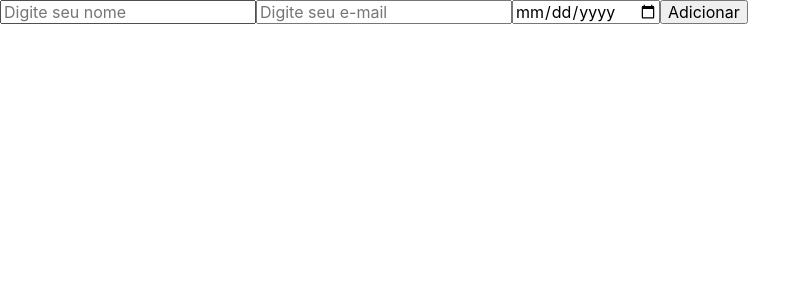
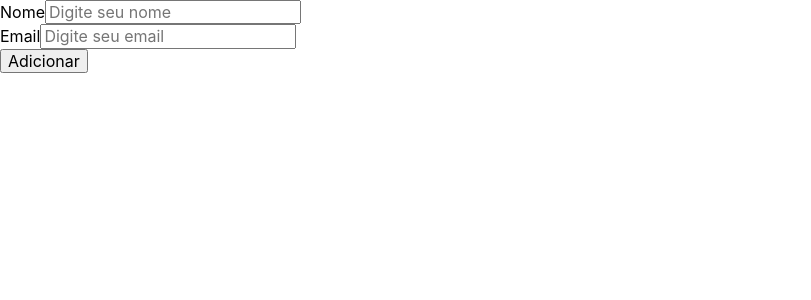
Before and after one commit to brunosabbagmachado/crud-react, a React (Create React App) app: page / in a window 1280 px wide. Shown: the top 300 px of the page, without its empty margins (0-811 px from the left). Built offline with nearby package versions, Linux system fonts and the light colour scheme.

Commit message:
capturadno e escrevendo os dados dos inputs na tela

```diff
--- /dev/null
+++ b/src/App.tsx
@@ -0,0 +1,9 @@
+import Crud from 'pages/Crud';
+
+export default function App() {
+  return (
+    <div>
+      <Crud/>
+    </div>
+  );
+}
--- /dev/null
+++ b/src/components/Botao/index.tsx
@@ -0,0 +1,16 @@
+interface Props {
+  type?: 'button' | 'submit' | 'reset' | undefined,
+  onClick?: () => void,
+  children?: React.ReactNode
+}
+
+export default function Botao({ onClick, type, children }: Props) {
+  return (
+    <button
+      onClick={onClick}
+      type={type}
+    >
+      {children}
+    </button>
+  );
+}
--- /dev/null
+++ b/src/components/Formulario/index.tsx
@@ -0,0 +1,59 @@
+import { useState } from 'react';
+import Botao from 'components/Botao';
+import { IDados } from 'types/dados';
+
+interface Props {
+  setDados: React.Dispatch<React.SetStateAction<IDados[]>>
+}
+
+export default function Formulario({ setDados }: Props) {
+
+  const [nome, setNome] = useState('');
+  const [email, setEmail] = useState('');
+
+  function adicionarTarefa(evento: React.FormEvent<HTMLFormElement>) {
+    evento.preventDefault();
+
+    setDados(dadosAntigos => [...dadosAntigos, {nome, email}]);
+
+    setNome('');
+    setEmail('');
+  }
+
+  return (
+    <main className='conteudo'>
+
+      <div className='principal'>
+        <form className='adicionar' id='novoItem' onSubmit={adicionarTarefa}>
+          <div>
+            <label htmlFor='nome'>Nome</label>
+            <input
+              type='nome'
+              name='nome'
+              id='nome'
+              value={nome}
+              onChange={evento => setNome(evento.target.value)}
+              placeholder='Digite seu nome'
+              required
+            />
+          </div>
+          <div>
+            <label htmlFor="email">Email</label>
+            <input
+              type='email'
+              name='email'
+              id='email'
+              value={email}
+              onChange={evento => setEmail(evento.target.value)}
+              placeholder='Digite seu email'
+              required
+            />
+          </div>
+          <Botao type='submit'>
+            Adicionar
+          </Botao>
+        </form>
+      </div>
+    </main>
+  );
+}
--- /dev/null
+++ b/src/components/Lista/Item/index.tsx
@@ -0,0 +1,8 @@
+export default function Item({ nome, email }: { nome: string, email: string }) {
+  return (
+    <li>
+      <p>{nome}</p>
+      <p>{email}</p>
+    </li>
+  );
+}
--- /dev/null
+++ b/src/components/Lista/index.tsx
@@ -0,0 +1,23 @@
+import {useState} from 'react';
+import { IDados } from 'types/dados';
+import Item from './Item';
+
+interface Props {
+  dados: IDados[];
+}
+
+export default function Lista({dados}: Props) {
+
+  return (
+    <aside>
+      <ul>
+        {dados.map((item, index) => (
+          <Item
+            key={index}
+            {...item}
+          />
+        ))}
+      </ul>
+    </aside>
+  );
+}
--- a/src/index.tsx
+++ b/src/index.tsx
@@ -2,13 +2,13 @@ import React from 'react';
 import ReactDOM from 'react-dom/client';
 import 'normalize.css';
 import './index.css';
-import Crud from './pages/Crud';
+import App from 'App';
 
 const root = ReactDOM.createRoot(
   document.getElementById('root') as HTMLElement
 );
 root.render(
   <React.StrictMode>
-    <Crud />
+    <App />
   </React.StrictMode>
 );
--- a/src/pages/Crud/index.tsx
+++ b/src/pages/Crud/index.tsx
@@ -1,19 +1,16 @@
+import { useState } from 'react';
+import Formulario from 'components/Formulario';
+import { IDados } from 'types/dados';
+import Lista from 'components/Lista';
+
 export default function Crud() {
-    return (
-      <main className='conteudo'>
 
-      <div className="principal">
-        <form className="adicionar" id="novoItem">
-          <input type='text' name='nome' id='nome' placeholder="Digite seu nome" required />
-          <input type='email' name='email' id='email' placeholder="Digite seu e-mail" required />
-          <input type='date' name='nascimento' id='nascimento' required />
-          <input type='submit' value='Adicionar' className='cadastrar' id='cadastrar' />
-        </form>
-      </div>
+  const [dados, setDados] = useState<IDados[]>([]);
 
-      <ul className='lista' id='lista'>
-      </ul>
-
-    </main>
-    );
+  return (
+    <>
+      <Formulario setDados={setDados} />
+      <Lista dados={dados} />
+    </>
+  );
 }
--- /dev/null
+++ b/src/react-app-env.d.ts
@@ -0,0 +1 @@
+/// <reference types="react-scripts" />
--- /dev/null
+++ b/src/types/dados.ts
@@ -0,0 +1,4 @@
+export interface IDados {
+  nome: string,
+  email: string
+}
```
Also changed, not shown: src/pages/Crud/Crud.module.scss (added), tsconfig.json (line endings or trailing spaces).
